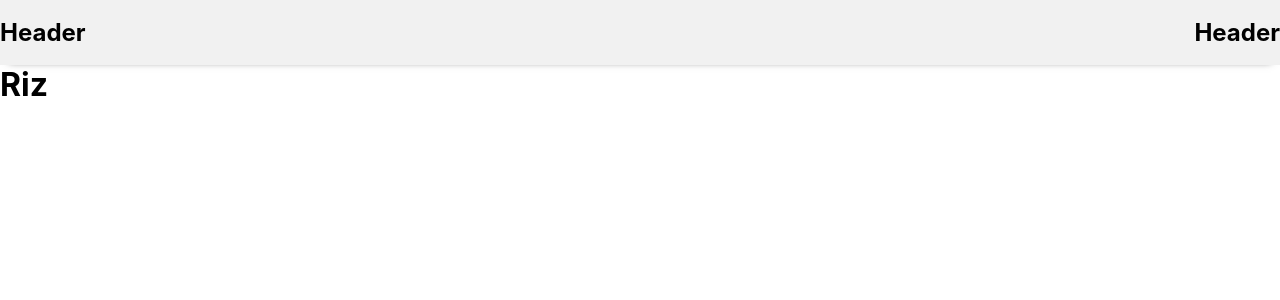
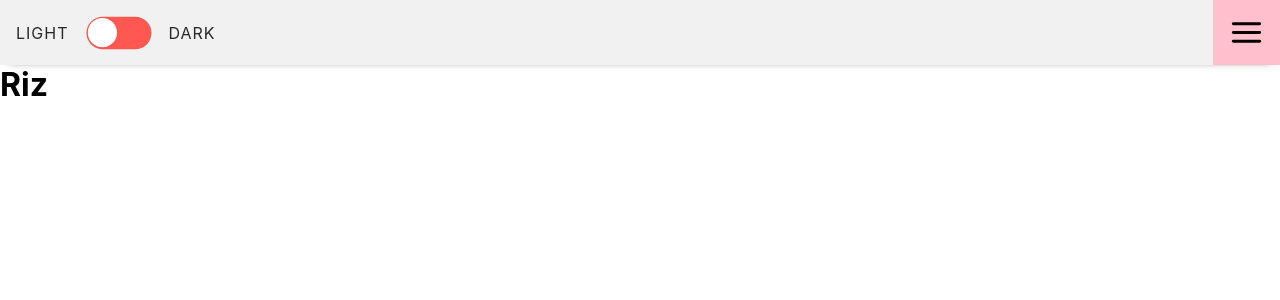
Before and after one commit to riz-l/personal-website, a React (Create React App) app: page / in a window 1280 px wide. Shown: the top 300 px of the page. Built offline with nearby package versions, Linux system fonts and the light colour scheme.

Commit message:
MASTER: Adding Header and Switch. Colors/themes still to be adjusted

```diff
--- a/src/components/Header/Header.component.jsx
+++ b/src/components/Header/Header.component.jsx
@@ -1,8 +1,21 @@
 // Import: Dependencies
 import React from "react";
 
-// Import: Elements
-import { Container, Wrapper } from "./Header.elements";
+// Import: Icons
+import { FiMenu as NavIcon } from "react-icons/fi";
+
+// Import: Elements, Components
+import {
+  Container,
+  Wrapper,
+  Left,
+  LightLabel,
+  ScaleSwitch,
+  DarkLabel,
+  Right,
+  NavToggle,
+} from "./Header.elements";
+import { Switch } from "../index";
 
 // Component: Header
 export default function Header({
@@ -14,8 +27,29 @@ export default function Header({
   return (
     <Container>
       <Wrapper>
-        <h2>Header</h2>
-        <h2>Header</h2>
+        <Left>
+          <LightLabel>Light</LightLabel>
+          <ScaleSwitch>
+            <Switch
+              isOn={isDarkTheme}
+              handleToggle={() => {
+                setIsDarkTheme((isDarkTheme) => !isDarkTheme);
+                localStorage.setItem(
+                  "isDarkTheme",
+                  (isDarkTheme) => !isDarkTheme
+                );
+              }}
+              onColor="#06d6A0"
+            />
+          </ScaleSwitch>
+          <DarkLabel>Dark</DarkLabel>
+        </Left>
+
+        <Right>
+          <NavToggle onClick={() => setIsNavOpen((isNavOpen) => !isNavOpen)}>
+            <NavIcon />
+          </NavToggle>
+        </Right>
       </Wrapper>
     </Container>
   );
--- a/src/components/Header/Header.elements.js
+++ b/src/components/Header/Header.elements.js
@@ -1,5 +1,5 @@
 // Import: Dependencies
-import styled from "styled-components";
+import styled from "styled-components/macro";
 
 // Element: Container
 export const Container = styled.header`
@@ -20,6 +20,69 @@ export const Container = styled.header`
 export const Wrapper = styled.div`
   align-items: center;
   display: flex;
+  height: 100%;
   justify-content: space-between;
   width: 100%;
 `;
+
+// Element: Left
+export const Left = styled.div`
+  align-items: center;
+  display: flex;
+  height: 100%;
+  justify-content: center;
+`;
+
+// Element: ScaleSwitch
+export const ScaleSwitch = styled.div`
+  transform: scale(0.65);
+  -webkit-tap-highlight-color: transparent;
+`;
+
+// Element: LightLabel
+export const LightLabel = styled.span`
+  color: ${(props) => props.theme.colors.global.textSecondary};
+  letter-spacing: 1px;
+  margin-left: 1rem;
+  text-transform: uppercase;
+
+  @media screen and (max-width: 1024px) {
+    display: none;
+    margin-left: 0;
+  }
+`;
+
+// Element: DarkLabel
+export const DarkLabel = styled.span`
+  color: ${(props) => props.theme.colors.global.textSecondary};
+  letter-spacing: 1px;
+  text-transform: uppercase;
+`;
+
+// Element: Right
+export const Right = styled.div`
+  align-items: center;
+  display: flex;
+  height: 100%;
+  justify-content: center;
+`;
+
+// Element: NavToggle
+export const NavToggle = styled.div`
+  background: pink;
+
+  align-items: center;
+  cursor: pointer;
+  display: flex;
+  height: 100%;
+  justify-content: center;
+  padding: 0 1rem;
+  transition: all 100ms linear;
+
+  & svg {
+    fill: ${(props) => props.theme.colors.global.textSecondary};
+    height: 35px;
+    transition: all 100ms linear;
+    width: 35px;
+  }
+`;
--- /dev/null
+++ b/src/components/Switch/Switch.component.jsx
@@ -0,0 +1,26 @@
+// Import: Dependencies
+import React from "react";
+
+// Import: Elements
+import { Button, Label, Checkbox } from "./Switch.elements";
+
+// Component: Switch
+export default function Switch({ isOn, handleToggle, onColor }) {
+  return (
+    <>
+      <Checkbox
+        checked={isOn}
+        onChange={handleToggle}
+        id={`react-switch-new`}
+        type="checkbox"
+      />
+
+      <Label
+        style={{ background: isOn && onColor }}
+        htmlFor={`react-switch-new`}
+      >
+        <Button />
+      </Label>
+    </>
+  );
+}
--- /dev/null
+++ b/src/components/Switch/Switch.elements.js
@@ -0,0 +1,49 @@
+// Import: Dependencies
+import styled from "styled-components/macro";
+
+// Styled: Button
+export const Button = styled.span``;
+
+// Styled: Label
+export const Label = styled.label`
+  align-items: center;
+  background: #ff5851;
+  border-radius: 100px;
+  cursor: pointer;
+  display: flex;
+  height: 50px;
+  justify-content: space-between;
+  position: relative;
+  transition: background-color 0.2s;
+  width: 100px;
+
+  & ${Button} {
+    background: #fff;
+    border-radius: 45px;
+    box-shadow: 0 0 2px 0 rgba(10, 10, 10, 0.29);
+    content: "";
+    height: 45px;
+    left: 2px;
+    position: absolute;
+    top: 2px;
+    transition: 0.2s;
+    width: 45px;
+  }
+
+  &:active ${Button} {
+    width: 60px;
+  }
+`;
+
+// Styled: Checkbox
+export const Checkbox = styled.input`
+  display: none;
+  height: 0;
+  visibility: hidden;
+  width: 0;
+
+  &:checked + ${Label} ${Button} {
+    left: calc(100% - 2px);
+    transform: translateX(-100%);
+  }
+`;
--- a/src/components/index.js
+++ b/src/components/index.js
@@ -1,2 +1,5 @@
 // Component: Header
 export { default as Header } from "./Header/Header.component";
+
+// Component: Switch
+export { default as Switch } from "./Switch/Switch.component";
```
Also changed, not shown: 1 other file (tests, documents, lock files or other folders).
